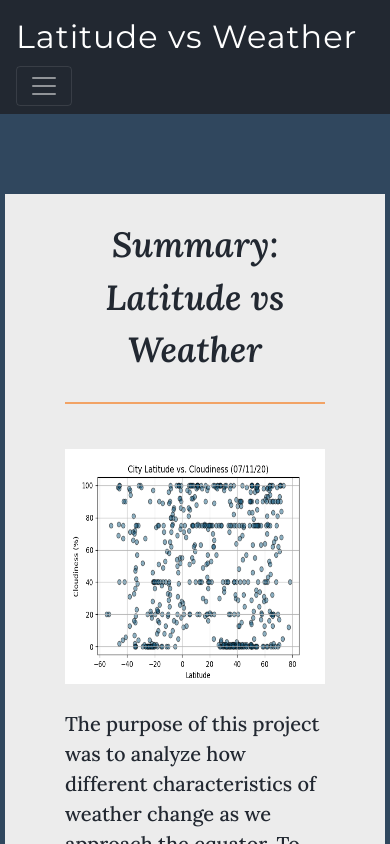
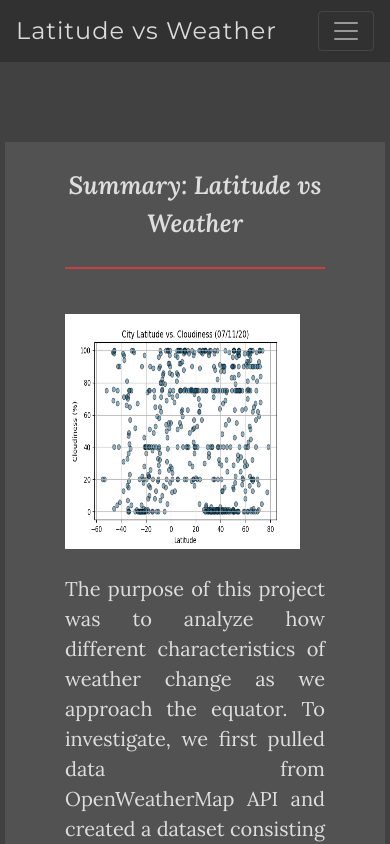
Before and after one commit to Autonomousse/Web-Design-Challenge, a plain HTML site: page WebVisualizations/html/index.html in a window 390 px wide. Shown: the top 844 px of the page. Drawn offline with nearby package versions, Linux system fonts and the light colour scheme.

Commit message:
Added color changes for smaller screen sizes to css with media query

```diff
--- a/WebVisualizations/css/responsive.css
+++ b/WebVisualizations/css/responsive.css
@@ -10,8 +10,12 @@
 .navbar-brand {
     font-size: xx-large;
     letter-spacing: 1px;
+    font-family: 'Montserrat', sans-serif;
+}
+
+/* Page Name: color */
+.navbar-dark .navbar-brand {
     color: #ececec;
-    font-family: 'Montserrat', sans-serif;
 }
 
 /* Menu Items: top right */
@@ -76,7 +80,7 @@ margin: 0px 15px 20px 15px;
     font-family: 'Lora', serif;
     font-size: 25px;
     font-weight: 500;
-    text-align: left;
+    text-align: justify;
     margin: 25px 15px 25px 15px;
 }
 
@@ -88,22 +92,14 @@ margin: 0px 15px 20px 15px;
 /* Image Float */
 .img-float {
     float: left;
-    padding: 25px 15px 25px 15px;
+    padding: 25px 40px 25px 15px;
     width: 383px;
     height: 285.328px;
 }
 
-@media (max-width: 576px) {
-    header {
-        font-size: 25px;
-    }
+/* When screen resolution less than 992px */
+@media (max-width: 992px) {
 
-    .img-float {
-        padding: 25px 15px 25px 15px;
-    }
-}
-
-@media (max-width: 992px) {
     header {
         font-size: 35px;
     }
@@ -112,11 +108,54 @@ margin: 0px 15px 20px 15px;
         margin: 5px 5px 5px 5px;
     }
 
-    .img-float {
-        padding: 25px 15px 25px 15px;
+    .text {
+        font-size: 20px;
+    }
+
+    .navbar-dark .navbar-brand {
+        color: #ececece7;
+    }
+
+    .dropdown-menu {
+        background-color: #ececece7;
+    }
+
+    .dropdown-menu a:hover{
+        background-color: rgba(202, 62, 62, .35);
+    }
+
+    .bg-dark {
+        background-color: #313131 !important;
+    }
+
+    body {
+        background-color: #414141;
+    }
+
+    .container {
+        background-color: #525252;
     }
 
     .text {
-        font-size: 20px;
+        color: #ececece7;
+        font-weight: 300;
+    }
+
+    header {
+        color: #ececece7;
+    }
+
+    hr {
+        border: 1px solid #ca3e3e;
     }
 }
+
+@media (max-width: 576px) {
+    header {
+        font-size: 25px;
+    }
+
+    .navbar-brand {
+        font-size: x-large;
+    }
+}
--- a/WebVisualizations/html/index.html
+++ b/WebVisualizations/html/index.html
@@ -73,7 +73,7 @@
               of over 500
               cities scattered across the world. Next, we utilized Python and the Matplotlib module to inspect the data
               and create visual
-              representations of cloudiness, humidity, max temperature, and wind speed against latitidue. This site
+              representations of cloudiness, humidity, max temperature, and wind speed against latitude. This site
               includes those
               visualizations accompanied by insights into potential trends and a sample dataset.</p>
           </div>
```
